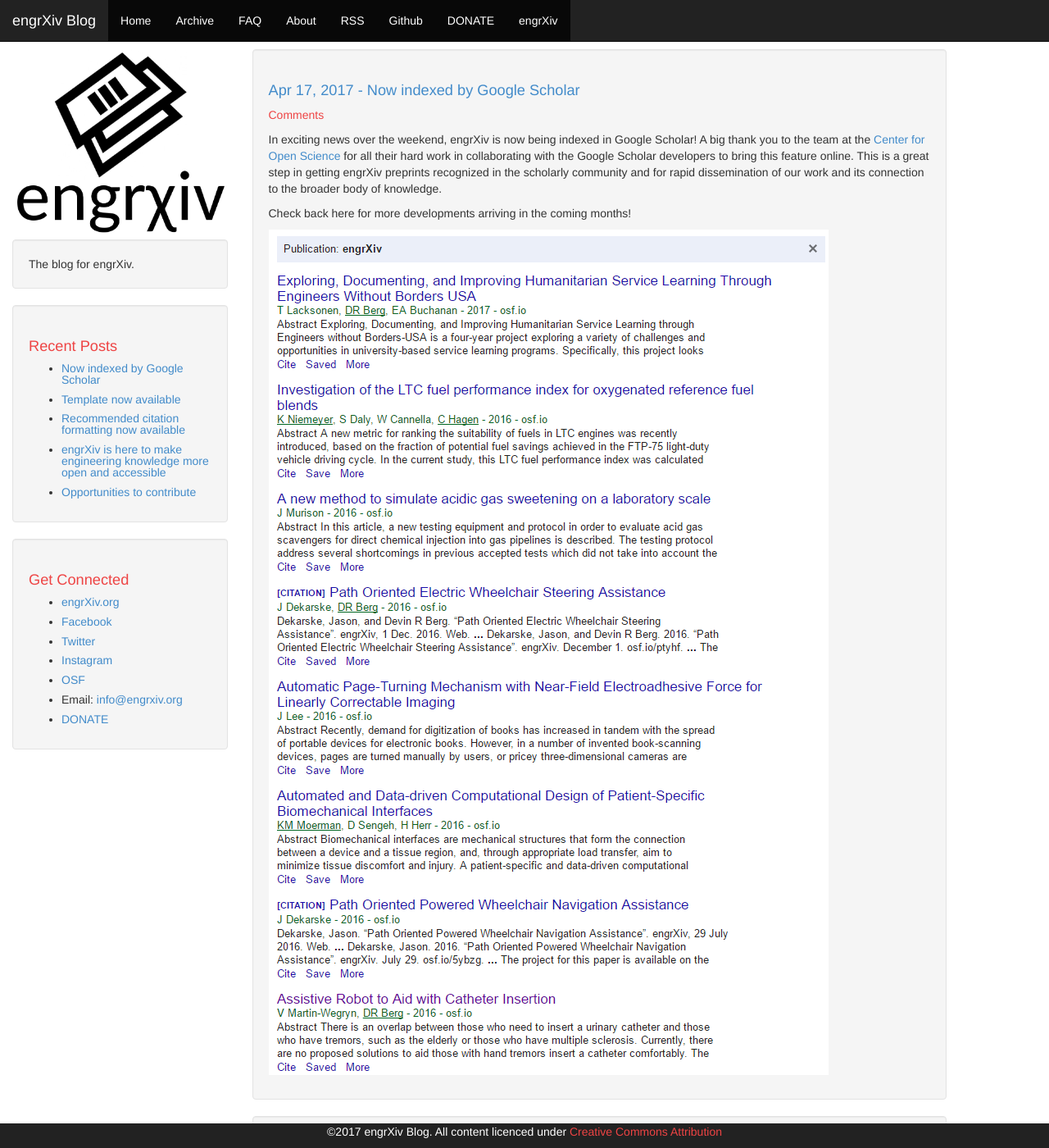
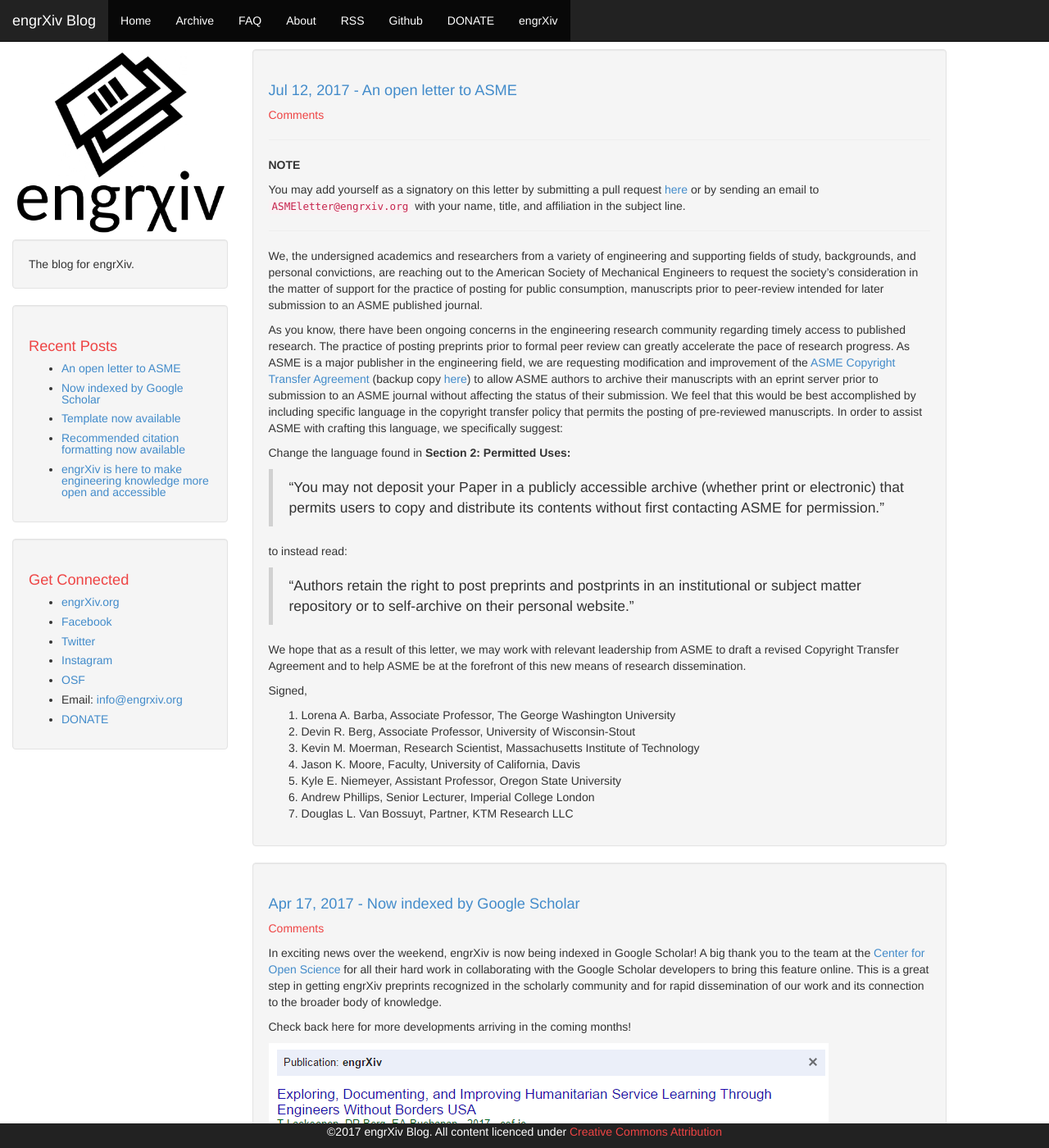
Before and after one commit to OpenEngr/engrXiv, a Jekyll site: the page built from index.html, in a window 1280 px wide and 1400 px high. Shown: the whole window at 82% size. Built offline with Jekyll 4.4.1, drawn with Linux system fonts in a browser that asks for light colours; the list of posts is cut into pages by our own code; comment, search, counter and statistics services are not loaded; some of the changed text lies outside the part shown.

Commit message:
publish ASME letter

```diff
--- a/_drafts/open-letter-ASME.md
+++ b/_posts/2017-07-12-open-letter-ASME.md
@@ -1,7 +1,16 @@
+---
+title: "An open letter to ASME"
+tags: open letter, copyright, ASME
+category: miscellaneous
+permalink: 2017/07/open-letter-ASME
+layout: post
+comments: true
+---
+
 ----
 **NOTE**
 
-You may add yourself as a signatory on this letter by submitting a pull request [here](https://github.com/OpenEngr/engrXiv/blob/gh-pages/_drafts/open-letter-ASME.md) or by sending an email to `ASMEletter@engrxiv.org` with your name, title, and affiliation in the subject line.
+You may add yourself as a signatory on this letter by submitting a pull request [here](https://github.com/OpenEngr/engrXiv/blob/gh-pages/_posts/2017-07-12-open-letter-ASME.md) or by sending an email to `ASMEletter@engrxiv.org` with your name, title, and affiliation in the subject line.
 
 ----
 
```
